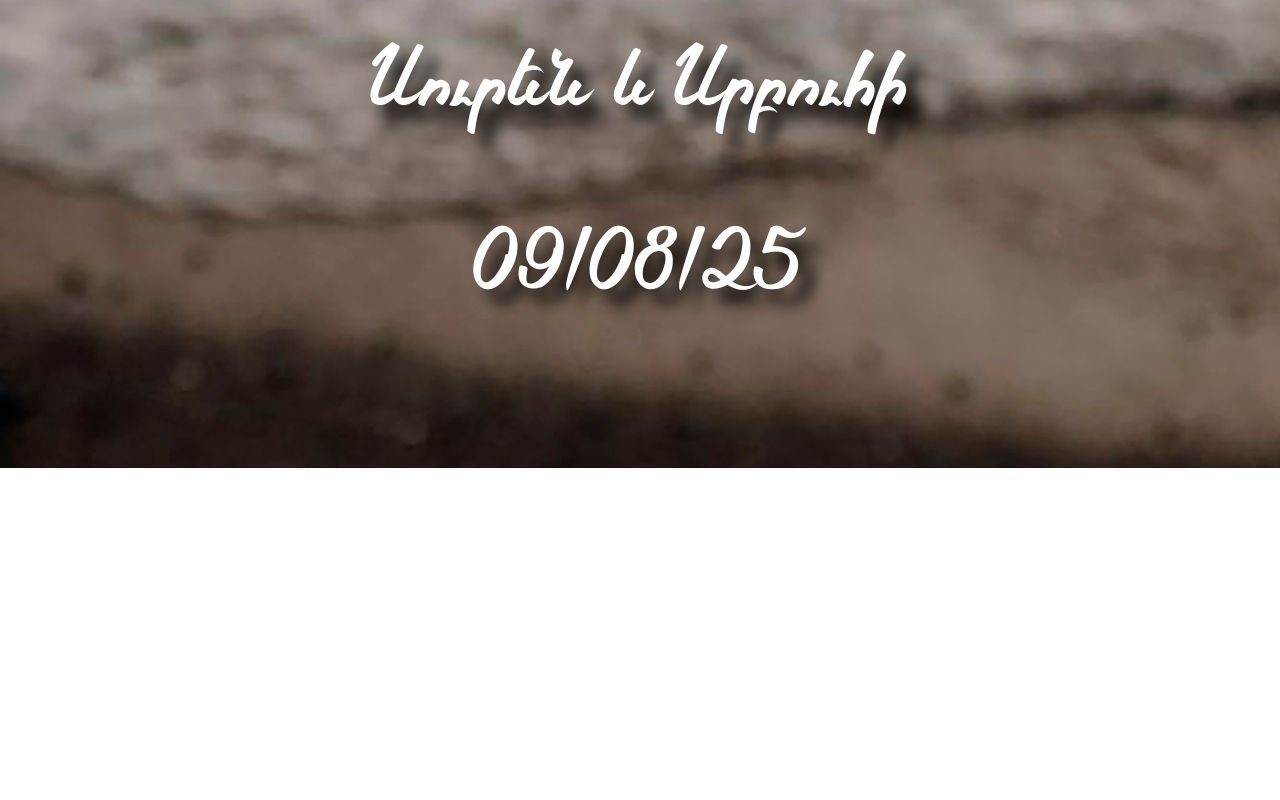
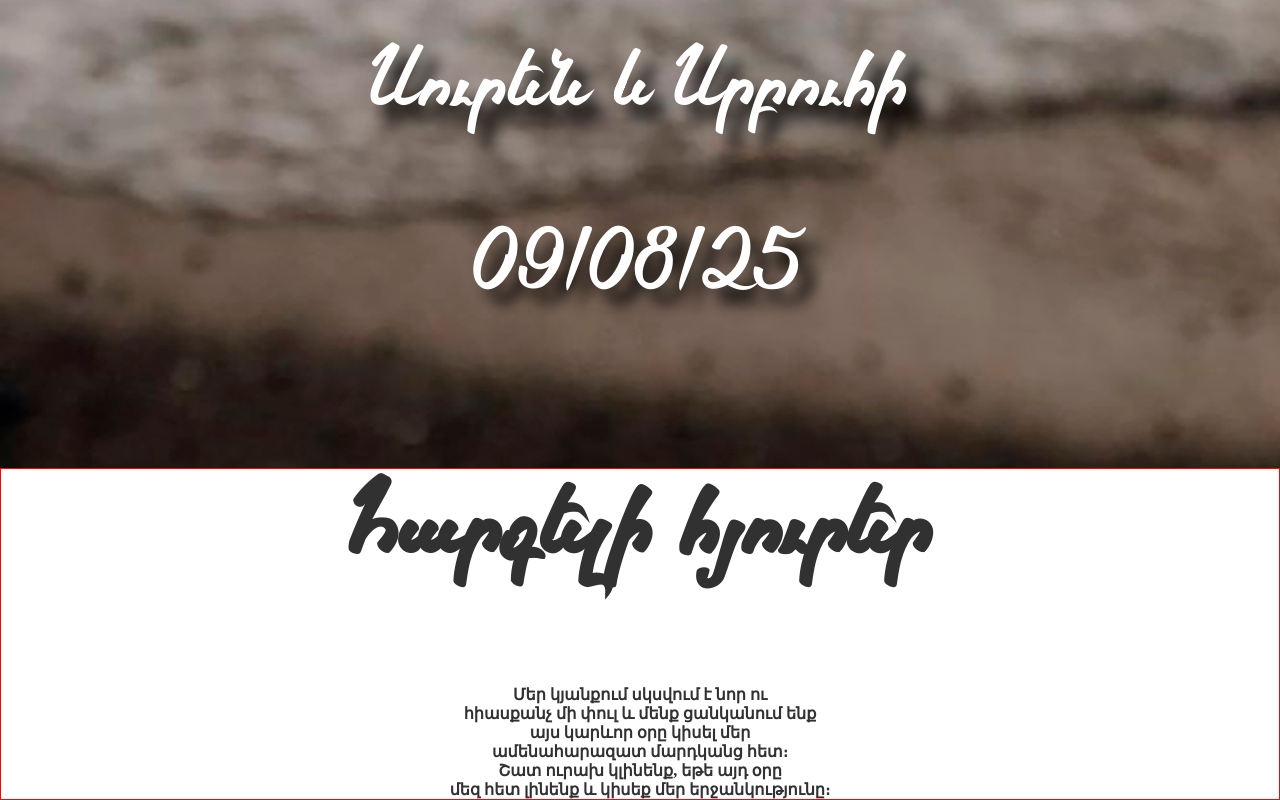
Before and after one commit to Davit357/Davit357.github.io, a plain HTML site: page index.html in a window 1280 px wide. Shown: the part 1842-2642 px from the top of the page. Before the commit the page ends 2310 px from the top, so only its background shows below. Drawn offline with Linux system fonts and the light colour scheme.

Commit message:
Update index.html

```diff
--- a/index.html
+++ b/index.html
@@ -14,5 +14,18 @@
         <span>09/08/25</span>
       </div>
     </header>
+    <main>
+      <section class="sec1">
+        <span class="dearGuests">Հարգելի հյուրեր</span>
+        <div class="sec1Wrapper">
+          <span>Մեր կյանքում սկսվում է նոր ու</span>
+          <span>հիասքանչ մի փուլ և մենք ցանկանում ենք</span>
+          <span>այս կարևոր օրը կիսել մեր</span>
+          <span>ամենահարազատ մարդկանց հետ։</span>
+          <span>Շատ ուրախ կլինենք, եթե այդ օրը</span>
+          <span>մեզ հետ լինենք և կիսեք մեր երջանկությունը։</span>
+        </div>
+      </section>
+    </main>
   </body>
 </html>
```
